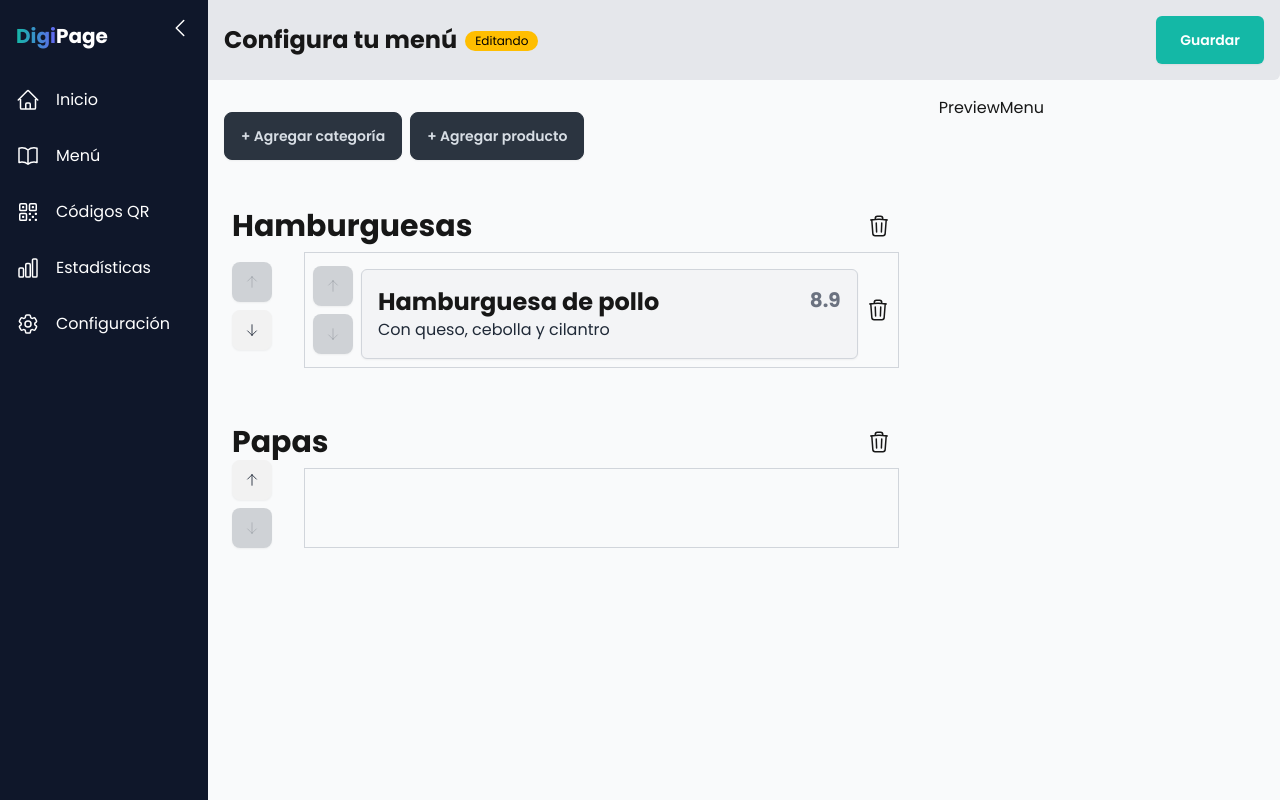
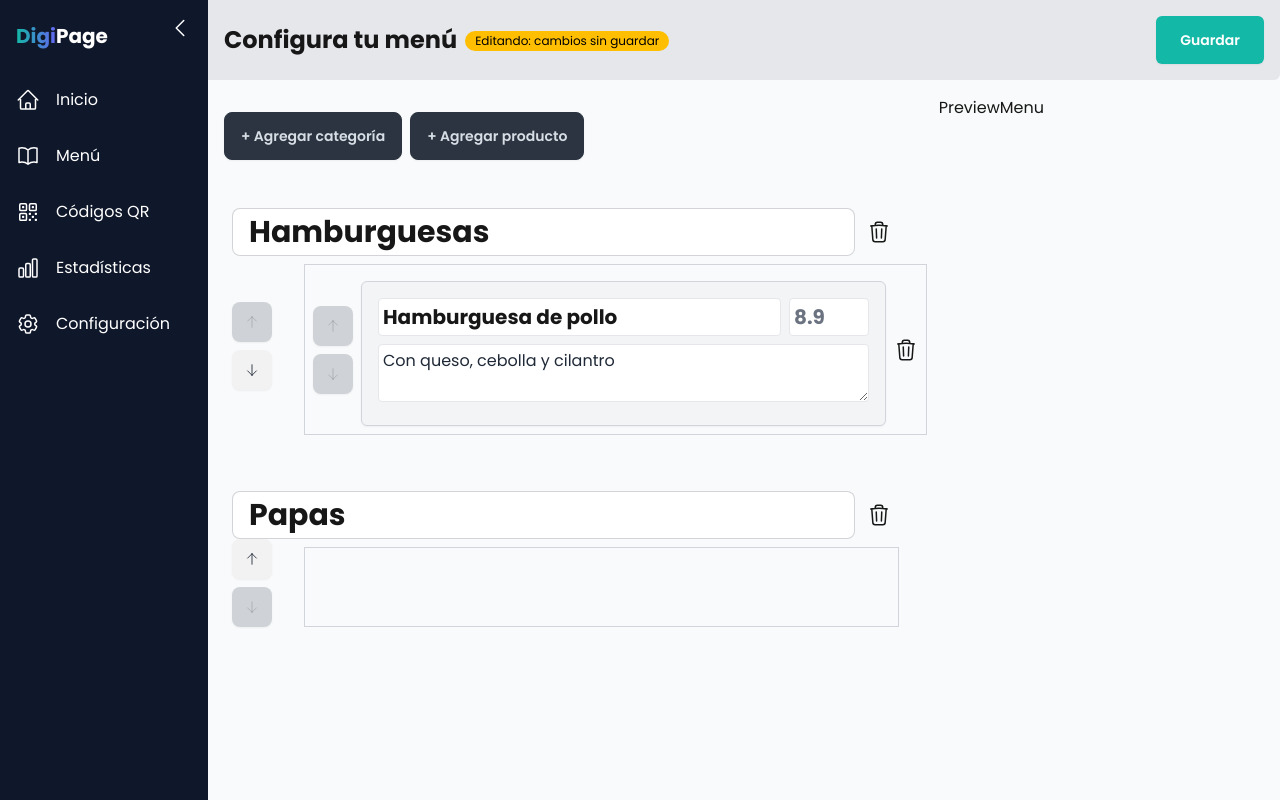
Before and after one commit to humberDEV/digitalmenu, a Next.js app: page /admin/menu in a window 1280 px wide. Both pictures are taken after a click on the button "Editar". Built offline with nearby package versions, Linux system fonts and the light colour scheme.

Commit message:
editable menu finished :sparkles:

```diff
--- a/src/components/admin/EditableMenu.jsx
+++ b/src/components/admin/EditableMenu.jsx
@@ -4,6 +4,8 @@ import ProductCard from "./ProductCard";
 import "@/styles/admin/EditableMenu.css";
 import { DndProvider } from "react-dnd";
 import { HTML5Backend } from "react-dnd-html5-backend";
+
+import { useState } from "react";
 
 import AddCategoryModal from "./AddCategoryModal";
 import AddProductModal from "./AddProductModal";
@@ -13,6 +15,7 @@ import useMenuLogic from "./menuLogics";
 export default function EditableMenu({ isEditing }) {
   const {
     categories,
+    setCategories,
     addCategoryModal,
     setAddCategoryModal,
     addProductModal,
@@ -27,6 +30,8 @@ export default function EditableMenu({ isEditing }) {
     deleteProduct,
     moveCategoryDown,
     moveCategoryUp,
+    moveProductDown,
+    moveProductUp,
   } = useMenuLogic();
 
   const DroppableCategory = ({
@@ -35,10 +40,29 @@ export default function EditableMenu({ isEditing }) {
     onDeleteCategory,
     isEditing,
   }) => {
+    const [tempName, setTempName] = useState(category.name);
+
     return (
       <div className="p-2 mt-10">
         <div className="flex justify-between items-center">
-          <h2 className="text-3xl font-bold">{category.name}</h2>
+          {/* convertimos name en un campo al editar */}
+          {isEditing ? (
+            <input
+              type="text"
+              className="input input-bordered font-bold text-3xl"
+              value={tempName}
+              onChange={(e) => setTempName(e.target.value)}
+              onBlur={() => {
+                setCategories((prev) =>
+                  prev.map((c) =>
+                    c.id === category.id ? { ...c, name: tempName } : c
+                  )
+                );
+              }}
+            />
+          ) : (
+            <h2 className="text-3xl font-bold">{category.name}</h2>
+          )}
           {isEditing && (
             <button
               className="btn-xs"
@@ -150,6 +174,10 @@ export default function EditableMenu({ isEditing }) {
                 deleteProduct={deleteProduct}
                 firstProduct={category.products[0]}
                 lastProduct={category.products[category.products.length - 1]}
+                setCategories={setCategories}
+                category={category}
+                moveProductDown={moveProductDown}
+                moveProductUp={moveProductUp}
               />
             ))}
           </DroppableCategory>
--- a/src/components/admin/ProductCard.jsx
+++ b/src/components/admin/ProductCard.jsx
@@ -7,6 +7,10 @@ export default function ProductCard({
   deleteProduct,
   firstProduct,
   lastProduct,
+  setCategories,
+  category,
+  moveProductDown,
+  moveProductUp,
 }) {
   const [isOpen, setIsOpen] = useState(false);
 
@@ -18,6 +22,10 @@ export default function ProductCard({
     closeDialogConfirm();
   };
 
+  const [tempName, setTempName] = useState(product.name);
+  const [tempPrice, setTempPrice] = useState(product.price);
+  const [tempDescription, setTempDescription] = useState(product.description);
+
   return (
     <div className="flex flex-row">
       {isEditing && (
@@ -25,6 +33,7 @@ export default function ProductCard({
           <div
             className="btn btn-sm w-10 h-10"
             disabled={product === firstProduct}
+            onClick={() => moveProductUp(category.id, product.id)}
           >
             <svg
               xmlns="http://www.w3.org/2000/svg"
@@ -44,6 +53,7 @@ export default function ProductCard({
           <div
             className="btn btn-sm w-10 h-10"
             disabled={product === lastProduct}
+            onClick={() => moveProductDown(category.id, product.id)}
           >
             <svg
               xmlns="http://www.w3.org/2000/svg"
@@ -64,10 +74,82 @@ export default function ProductCard({
       )}
       <div className="flex-1 border border-gray-300 rounded-md p-4 mt-2 mr-2 shadow-sm bg-gray-100">
         <div className="flex flex-row justify-between">
-          <h2 className="text-2xl font-bold">{product.name}</h2>
-          <p className="text-gray-500 font-bold text-xl">{product.price}</p>
+          {isEditing ? (
+            <input
+              type="text"
+              className="text-xl font-bold border p-1 rounded flex-1 mr-2"
+              value={tempName}
+              onChange={(e) => setTempName(e.target.value)}
+              onBlur={() => {
+                setCategories((prev) =>
+                  prev.map((c) =>
+                    c.id === category.id
+                      ? {
+                          ...c,
+                          products: c.products.map((p) =>
+                            p.id === product.id ? { ...p, name: tempName } : p
+                          ),
+                        }
+                      : c
+                  )
+                );
+              }}
+            />
+          ) : (
+            <h2 className="text-xl font-bold">{product.name}</h2>
+          )}
+
+          {isEditing ? (
+            <input
+              type="number"
+              className="text-gray-500 font-bold text-xl border p-1 rounded w-20"
+              value={tempPrice}
+              onChange={(e) => setTempPrice(e.target.value)}
+              onBlur={() => {
+                setCategories((prev) =>
+                  prev.map((c) =>
+                    c.id === category.id
+                      ? {
+                          ...c,
+                          products: c.products.map((p) =>
+                            p.id === product.id ? { ...p, price: tempPrice } : p
+                          ),
+                        }
+                      : c
+                  )
+                );
+              }}
+            />
+          ) : (
+            <p className="text-gray-500 font-bold text-xl">{product.price}€</p>
+          )}
         </div>
-        <p className="text-gray-800">{product.description}</p>
+
+        {isEditing ? (
+          <textarea
+            className="text-gray-800 border p-1 rounded w-full mt-2"
+            value={tempDescription}
+            onChange={(e) => setTempDescription(e.target.value)}
+            onBlur={() => {
+              setCategories((prev) =>
+                prev.map((c) =>
+                  c.id === category.id
+                    ? {
+                        ...c,
+                        products: c.products.map((p) =>
+                          p.id === product.id
+                            ? { ...p, description: tempDescription }
+                            : p
+                        ),
+                      }
+                    : c
+                )
+              );
+            }}
+          />
+        ) : (
+          <p className="text-gray-800">{product.description}</p>
+        )}
       </div>
       {isEditing && (
         <div
--- a/src/components/admin/TopBar.jsx
+++ b/src/components/admin/TopBar.jsx
@@ -13,7 +13,9 @@ export default function TopBar({ isEditing, setIsEditing }) {
               className="tooltip tooltip-bottom"
               data-tip="Debes guardar los cambios para que se apliquen en tu web, si no, se perderán"
             >
-              <div className="badge badge-warning text-xs">Editando</div>
+              <div className="badge badge-warning text-xs">
+                Editando: cambios sin guardar
+              </div>
             </div>
           )}
         </div>
--- a/src/components/admin/menuLogics.js
+++ b/src/components/admin/menuLogics.js
@@ -66,7 +66,6 @@ export default function useMenuLogic() {
 
   // 📌 Mover una categoría abajo
   const moveCategoryDown = (categoryId) => {
-    console.log("moveCategoryDown");
     setCategories((prev) => {
       const index = prev.findIndex((c) => c.id === categoryId);
       if (index === prev.length - 1) return prev;
@@ -82,7 +81,6 @@ export default function useMenuLogic() {
 
   // 📌 Mover una categoría arriba
   const moveCategoryUp = (categoryId) => {
-    console.log("moveCategoryUp", categoryId);
     setCategories((prev) => {
       const index = prev.findIndex((c) => c.id === categoryId);
       if (index === 0) return prev;
@@ -94,6 +92,46 @@ export default function useMenuLogic() {
       ];
       return newCategories;
     });
+  };
+
+  // 📌 Mover un producto abajo
+  const moveProductDown = (categoryId, productId) => {
+    setCategories((prev) =>
+      prev.map((c) => {
+        if (c.id !== categoryId) return c;
+
+        const index = c.products.findIndex((p) => p.id === productId);
+        if (index === -1 || index === c.products.length - 1) return c; // Si no se encuentra o es el último, no hacer nada
+
+        const newProducts = [...c.products];
+        [newProducts[index], newProducts[index + 1]] = [
+          newProducts[index + 1],
+          newProducts[index],
+        ];
+
+        return { ...c, products: newProducts };
+      })
+    );
+  };
+
+  // 📌 Mover un producto arriba
+  const moveProductUp = (categoryId, productId) => {
+    setCategories((prev) =>
+      prev.map((c) => {
+        if (c.id !== categoryId) return c;
+
+        const index = c.products.findIndex((p) => p.id === productId);
+        if (index === -1 || index === 0) return c; // Si no se encuentra o es el primero, no hacer nada
+
+        const newProducts = [...c.products];
+        [newProducts[index], newProducts[index - 1]] = [
+          newProducts[index - 1],
+          newProducts[index],
+        ];
+
+        return { ...c, products: newProducts };
+      })
+    );
   };
 
   return {
@@ -113,5 +151,7 @@ export default function useMenuLogic() {
     deleteProduct,
     moveCategoryDown,
     moveCategoryUp,
+    moveProductDown,
+    moveProductUp,
   };
 }
```
Also changed, not shown: models/Menu.js (added, +26 -0 lines).
